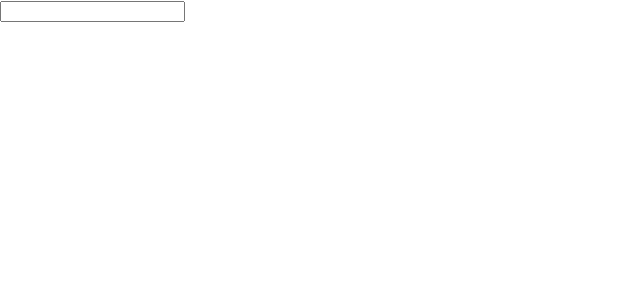
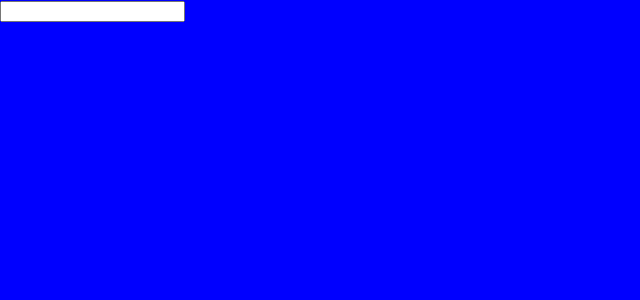
Before and after one commit to novelqq/MountainMadness2020, a React (Create React App) app: page / in a window 1280 px wide. Shown: the top 300 px of the page, without its empty margins (0-640 px from the left). Built offline with nearby package versions, Linux system fonts and the light colour scheme.

Commit message:
Add new editor stuff.

```diff
--- /dev/null
+++ b/src/Editor.css
@@ -0,0 +1,4 @@
+html, body, #root {
+  height: 100% !important;
+  width: 100% !important;
+}
--- a/src/Editor.js
+++ b/src/Editor.js
@@ -1,4 +1,5 @@
 import React from 'react';
+import './Editor.css';
 
 class PiEditor extends React.Component
 {
@@ -6,13 +7,16 @@ class PiEditor extends React.Component
     {
         super(props);
         this.state = {inputText: '', arrow: 0};
-        console.log('created a pieditor');
     }
 
     render()
     {
-        const {width, height} = this.props;
-        const style           = {width: width, height: height};
+        const style = {
+            color: 'blue',
+            width: '100%',
+            height: '100%',
+            backgroundColor: 'blue',
+        };
 
         return (<div style = {style} className = 'pi-editor'>
                 <input value                        = {
@@ -21,7 +25,6 @@ class PiEditor extends React.Component
 
     update_view(txt)
     {
-        console.log('wow we got some text: ')
         console.log(txt.target.value);
         this.setState({inputText: txt.target.value});
     }
```
